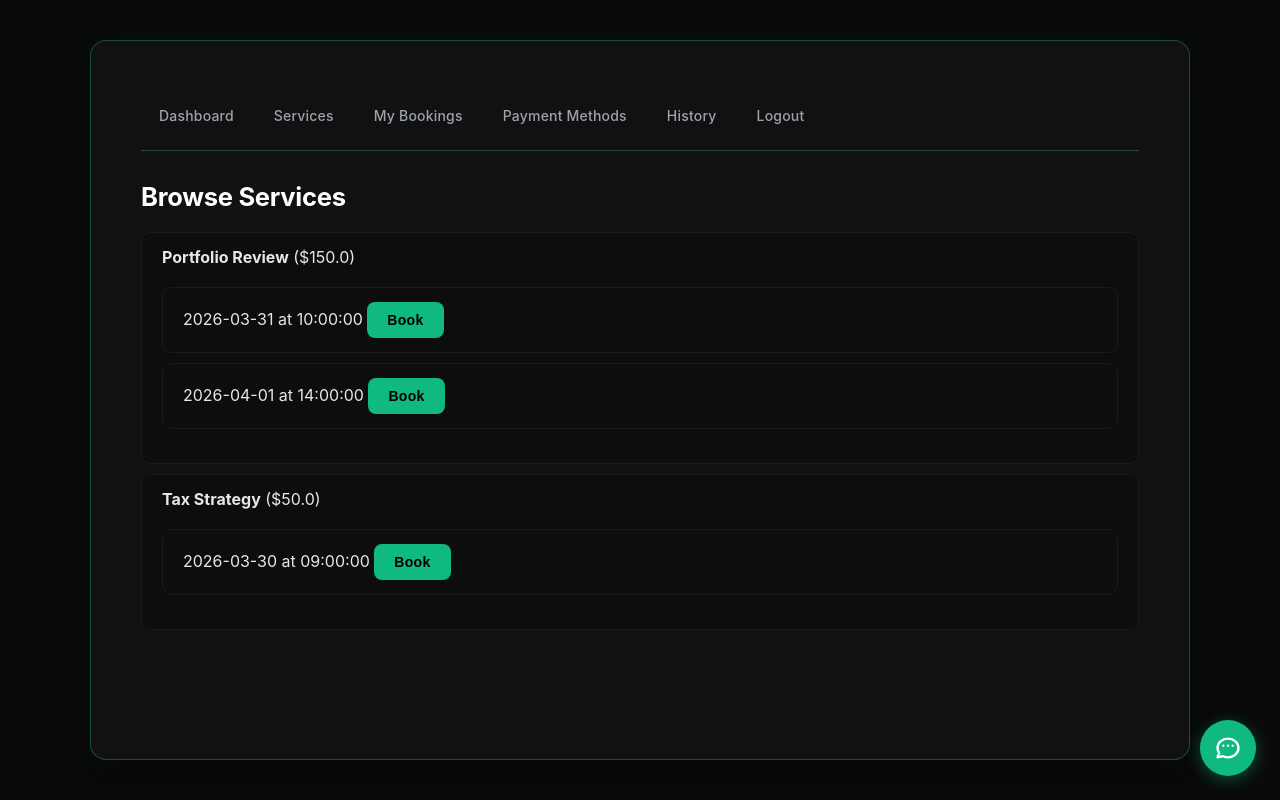
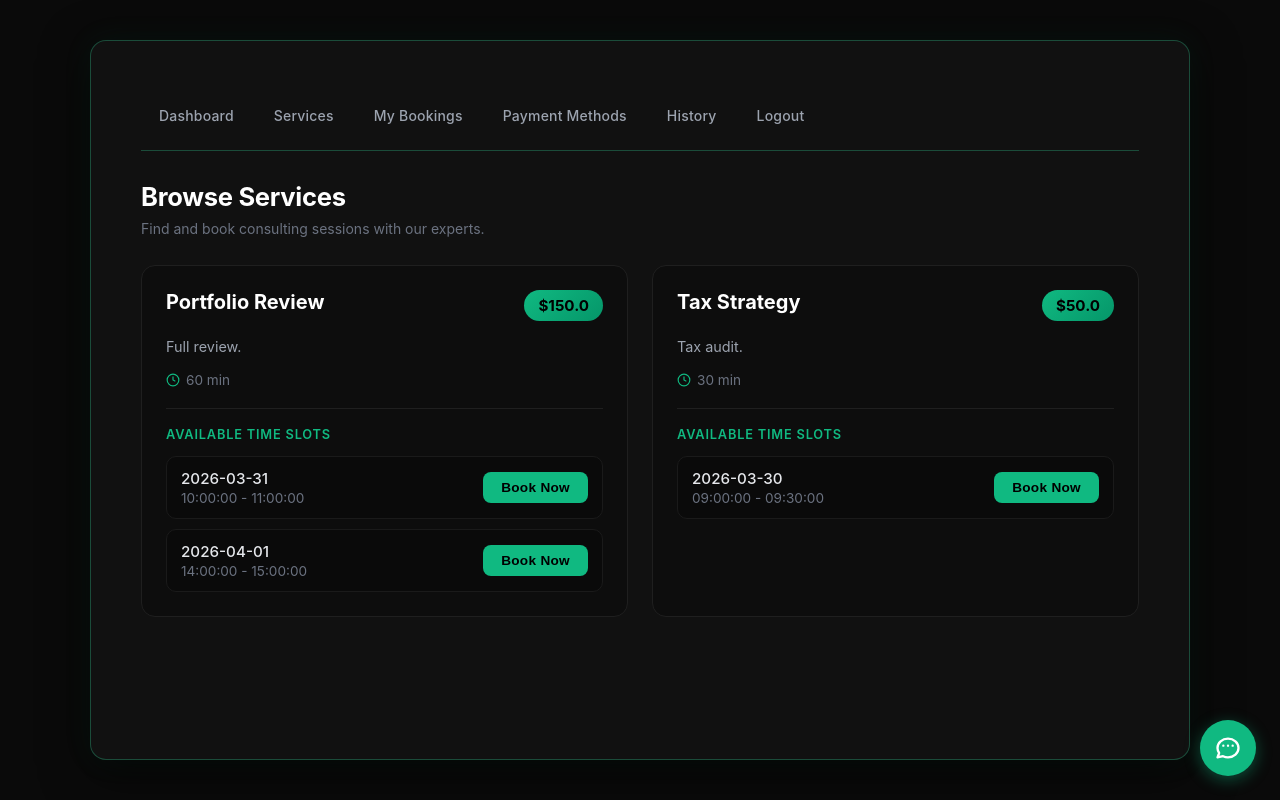
Before and after one commit to bensont2/EECS-3311-Consultant, a Flask app: page /client/services in a window 1280 px wide. Run offline with Flask 3, Linux system fonts and the light colour scheme; the visitor is signed in with stand-in values (Sample User, id 1).

Commit message:
Updated services page layout and added booking slots

```diff
--- a/Frontend/templates/client/services.html
+++ b/Frontend/templates/client/services.html
@@ -1,19 +1,226 @@
 {% extends 'base.html' %}
 {% block content %}
 <h2>Browse Services</h2>
-<ul>
-{% for s in services %}
-    <li><strong>{{ s.name }}</strong> (${{ s.base_price }})
-    <ul>
-    {% for a in availabilities %}
-        {% if a.consultant_id == s.consultant_id %}
-            <li>{{ a.date }} at {{ a.start_time }}
-                <a href="/client/book/{{ a.id }}"><button>Book</button></a>
-            </li>
+<p class="page-subtitle">Find and book consulting sessions with our experts.</p>
+
+{% if services %}
+<div class="services-grid">
+    {% for s in services %}
+    <div class="service-card">
+        <div class="service-header">
+            <h3>{{ s.name }}</h3>
+            <span class="service-price">${{ s.base_price }}</span>
+        </div>
+        {% if s.description %}
+        <p class="service-desc">{{ s.description }}</p>
         {% endif %}
+        <div class="service-meta">
+            <span class="service-duration">
+                <svg xmlns="http://www.w3.org/2000/svg" width="14" height="14" fill="none" viewBox="0 0 24 24" stroke="currentColor" stroke-width="2"><circle cx="12" cy="12" r="10"/><polyline points="12 6 12 12 16 14"/></svg>
+                {{ s.duration_minutes }} min
+            </span>
+        </div>
+
+        <div class="availability-section">
+            <h4>Available Time Slots</h4>
+            <div class="slots-list">
+                {% set ns = namespace(found=false) %}
+                {% for a in availabilities %}
+                    {% if a.consultant_id == s.consultant_id and not a.is_booked %}
+                        {% set ns.found = true %}
+                        <div class="slot-item">
+                            <div class="slot-info">
+                                <span class="slot-date">{{ a.date }}</span>
+                                <span class="slot-time">{{ a.start_time }} - {{ a.end_time }}</span>
+                            </div>
+                            <a href="/client/book/{{ a.id }}"><button class="btn-book">Book Now</button></a>
+                        </div>
+                    {% endif %}
+                {% endfor %}
+                {% if not ns.found %}
+                <p class="no-slots">No available slots at the moment. Check back later!</p>
+                {% endif %}
+            </div>
+        </div>
+    </div>
     {% endfor %}
-    </ul>
-    </li>
-{% endfor %}
-</ul>
+</div>
+{% else %}
+<div class="empty-state">
+    <div class="empty-icon">📋</div>
+    <p>No services available at the moment.</p>
+    <p class="empty-hint">Please check back later for new consulting services.</p>
+</div>
+{% endif %}
+
+<style>
+.services-grid {
+    display: grid;
+    grid-template-columns: repeat(auto-fill, minmax(360px, 1fr));
+    gap: 24px;
+    margin-top: 28px;
+}
+
+.service-card {
+    background: #0d0d0d;
+    border: 1px solid #1f1f1f;
+    border-radius: 14px;
+    padding: 24px;
+    transition: all 0.3s ease;
+}
+
+.service-card:hover {
+    border-color: rgba(52, 211, 153, 0.5);
+    box-shadow: 0 4px 24px rgba(16, 185, 129, 0.1);
+    transform: translateY(-2px);
+}
+
+.service-header {
+    display: flex;
+    justify-content: space-between;
+    align-items: flex-start;
+    margin-bottom: 14px;
+    gap: 12px;
+}
+
+.service-header h3 {
+    color: #FFFFFF;
+    font-size: 1.25rem;
+    margin: 0;
+    flex: 1;
+}
+
+.service-price {
+    background: linear-gradient(135deg, #10B981, #059669);
+    color: #000;
+    padding: 6px 14px;
+    border-radius: 20px;
+    font-weight: 700;
+    font-size: 0.95rem;
+    white-space: nowrap;
+}
+
+.service-desc {
+    color: #9CA3AF;
+    font-size: 0.9rem;
+    line-height: 1.6;
+    margin-bottom: 14px;
+}
+
+.service-meta {
+    display: flex;
+    gap: 16px;
+    margin-bottom: 20px;
+}
+
+.service-duration {
+    color: #6B7280;
+    font-size: 0.85rem;
+    display: flex;
+    align-items: center;
+    gap: 6px;
+}
+
+.service-duration svg {
+    color: #10B981;
+}
+
+.availability-section {
+    border-top: 1px solid #1f1f1f;
+    padding-top: 18px;
+    margin-top: 8px;
+}
+
+.availability-section h4 {
+    color: #10B981;
+    font-size: 0.8rem;
+    text-transform: uppercase;
+    letter-spacing: 0.8px;
+    margin-bottom: 14px;
+    font-weight: 600;
+}
+
+.slots-list {
+    display: flex;
+    flex-direction: column;
+    gap: 10px;
+}
+
+.slot-item {
+    display: flex;
+    justify-content: space-between;
+    align-items: center;
+    padding: 12px 14px;
+    background: #0a0a0a;
+    border: 1px solid #1a1a1a;
+    border-radius: 10px;
+    transition: all 0.2s ease;
+}
+
+.slot-item:hover {
+    border-color: #2a2a2a;
+    background: #0f0f0f;
+}
+
+.slot-info {
+    display: flex;
+    flex-direction: column;
+    gap: 2px;
+}
+
+.slot-date {
+    color: #E5E7EB;
+    font-weight: 500;
+    font-size: 0.95rem;
+}
+
+.slot-time {
+    color: #6B7280;
+    font-size: 0.85rem;
+}
+
+.btn-book {
+    padding: 8px 18px;
+    font-size: 0.85rem;
+    background: #10B981;
+    border: none;
+    border-radius: 8px;
+    color: #000;
+    font-weight: 600;
+    cursor: pointer;
+    transition: all 0.2s ease;
+}
+
+.btn-book:hover {
+    background: #059669;
+    transform: scale(1.02);
+}
+
+.no-slots {
+    color: #6B7280;
+    font-size: 0.9rem;
+    text-align: center;
+    padding: 20px;
+    background: #0a0a0a;
+    border-radius: 10px;
+    border: 1px dashed #2a2a2a;
+}
+
+.empty-state {
+    text-align: center;
+    padding: 60px 20px;
+    color: #6B7280;
+}
+
+.empty-icon {
+    font-size: 3rem;
+    margin-bottom: 16px;
+}
+
+.empty-hint {
+    font-size: 0.9rem;
+    color: #4B5563;
+    margin-top: 8px;
+}
+</style>
 {% endblock %}
```
